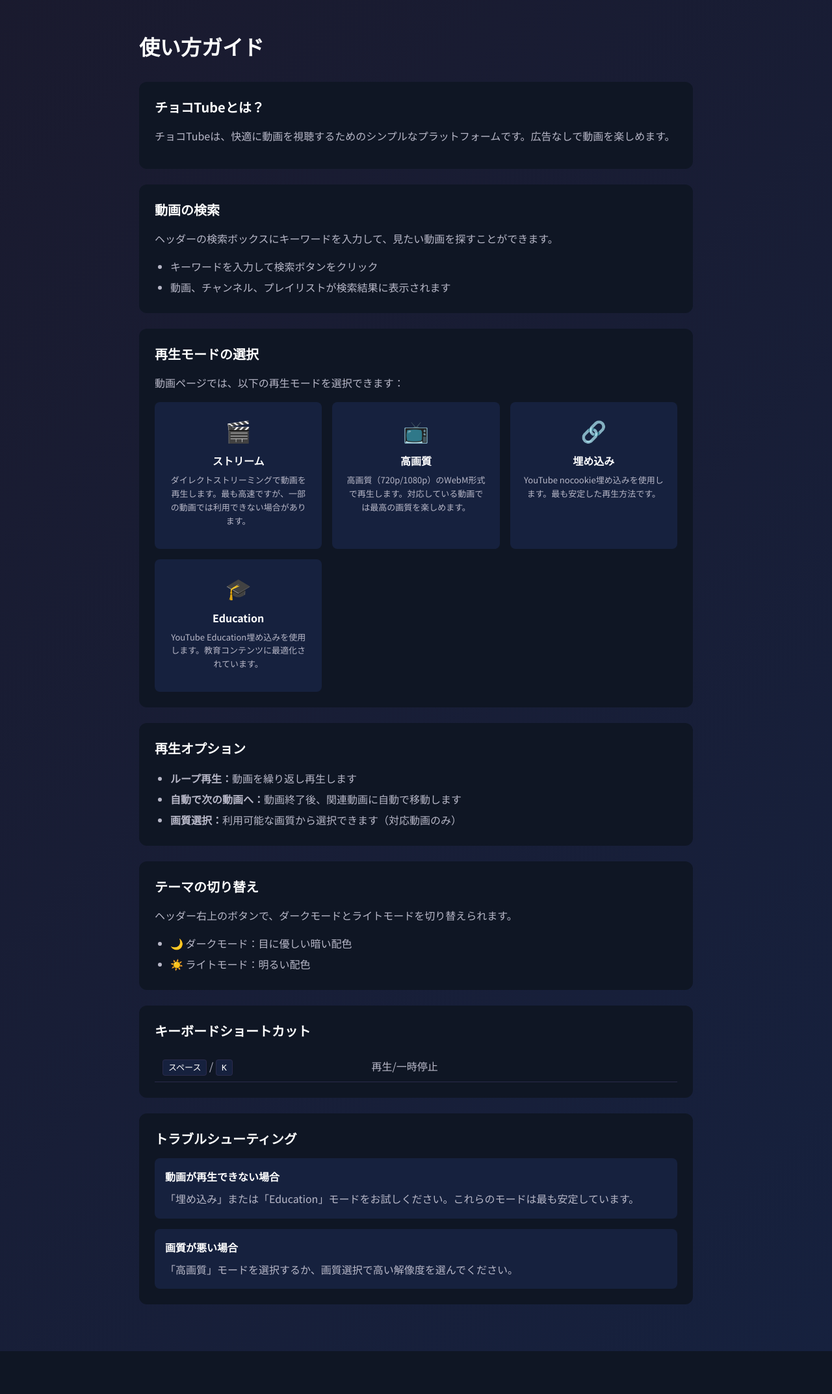
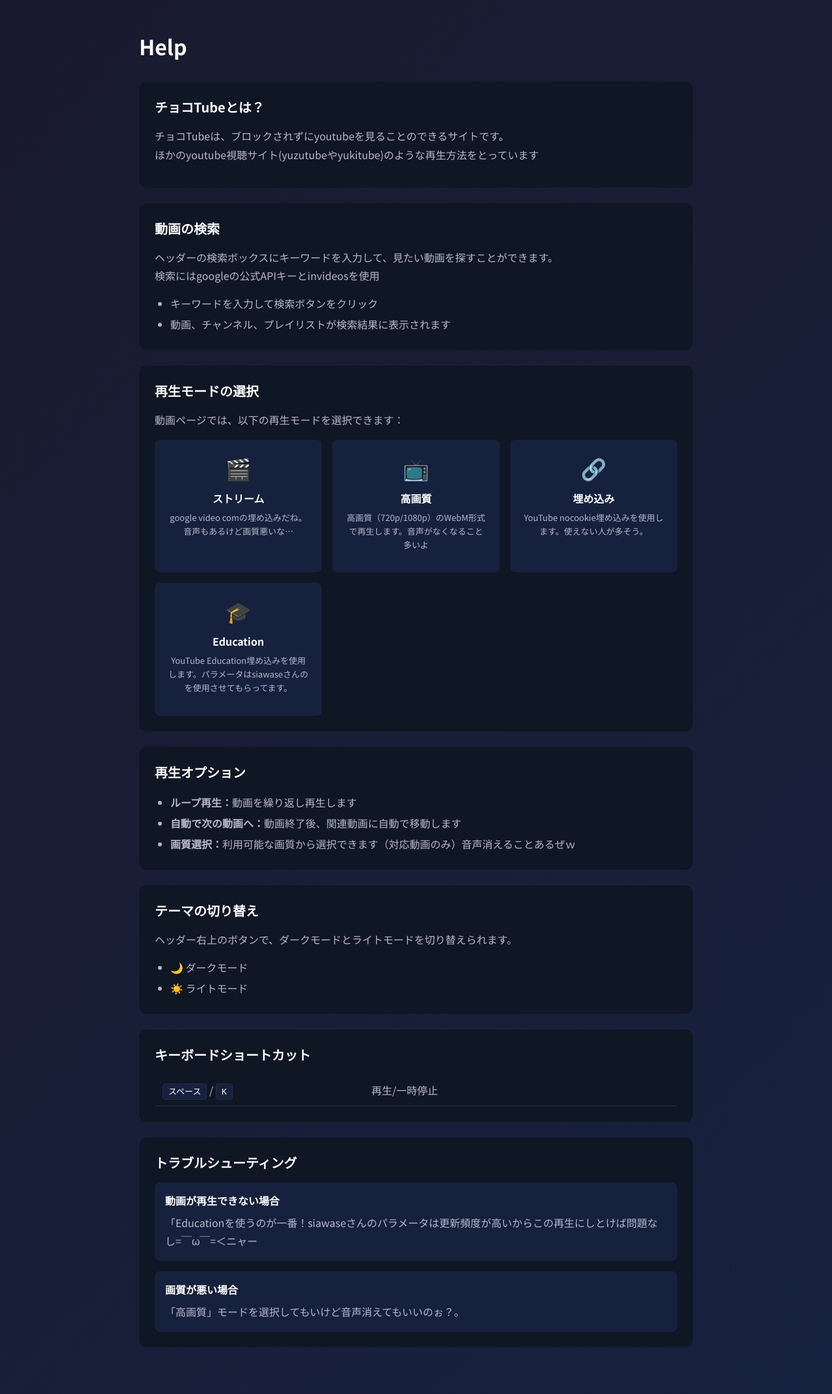
Before and after one commit to cake-wakame/choco-tube-bate, a Flask app: page /help in a window 1280 px wide. Shown: the part 64-2210 px from the top of the page at 65% size. Before the commit the page ends 2144 px from the top, so only its background shows below. Run offline with Flask 2, Linux system fonts and the light colour scheme.

Commit message:
Update help.html

```diff
--- a/templates/help.html
+++ b/templates/help.html
@@ -1,19 +1,20 @@
 {% extends "base.html" %}
 
-{% block title %}使い方 - チョコTube{% endblock %}
+{% block title %}Help - チョコTube{% endblock %}
 
 {% block content %}
 <div class="static-page">
-    <h1 class="page-title">使い方ガイド</h1>
+    <h1 class="page-title">Help</h1>
 
     <div class="help-section">
         <h2>チョコTubeとは？</h2>
-        <p>チョコTubeは、快適に動画を視聴するためのシンプルなプラットフォームです。広告なしで動画を楽しめます。</p>
+        <p>チョコTubeは、ブロックされずにyoutubeを見ることのできるサイトです。<br>
+            ほかのyoutube視聴サイト(yuzutubeやyukitube)のような再生方法をとっています</p>
     </div>
 
     <div class="help-section">
         <h2>動画の検索</h2>
-        <p>ヘッダーの検索ボックスにキーワードを入力して、見たい動画を探すことができます。</p>
+        <p>ヘッダーの検索ボックスにキーワードを入力して、見たい動画を探すことができます。<br>検索にはgoogleの公式APIキーとinvideosを使用</p>
         <ul>
             <li>キーワードを入力して検索ボタンをクリック</li>
             <li>動画、チャンネル、プレイリストが検索結果に表示されます</li>
@@ -27,22 +28,22 @@
             <div class="help-card">
                 <div class="help-card-icon">🎬</div>
                 <h3>ストリーム</h3>
-                <p>ダイレクトストリーミングで動画を再生します。最も高速ですが、一部の動画では利用できない場合があります。</p>
+                <p>google video comの埋め込みだね。音声もあるけど画質悪いな…</p>
             </div>
             <div class="help-card">
                 <div class="help-card-icon">📺</div>
                 <h3>高画質</h3>
-                <p>高画質（720p/1080p）のWebM形式で再生します。対応している動画では最高の画質を楽しめます。</p>
+                <p>高画質（720p/1080p）のWebM形式で再生します。音声がなくなること多いよ</p>
             </div>
             <div class="help-card">
                 <div class="help-card-icon">🔗</div>
                 <h3>埋め込み</h3>
-                <p>YouTube nocookie埋め込みを使用します。最も安定した再生方法です。</p>
+                <p>YouTube nocookie埋め込みを使用します。使えない人が多そう。</p>
             </div>
             <div class="help-card">
                 <div class="help-card-icon">🎓</div>
                 <h3>Education</h3>
-                <p>YouTube Education埋め込みを使用します。教育コンテンツに最適化されています。</p>
+                <p>YouTube Education埋め込みを使用します。パラメータはsiawaseさんのを使用させてもらってます。</p>
             </div>
         </div>
     </div>
@@ -52,7 +53,7 @@
         <ul>
             <li><strong>ループ再生：</strong>動画を繰り返し再生します</li>
             <li><strong>自動で次の動画へ：</strong>動画終了後、関連動画に自動で移動します</li>
-            <li><strong>画質選択：</strong>利用可能な画質から選択できます（対応動画のみ）</li>
+            <li><strong>画質選択：</strong>利用可能な画質から選択できます（対応動画のみ）音声消えることあるぜｗ</li>
         </ul>
     </div>
 
@@ -60,8 +61,8 @@
         <h2>テーマの切り替え</h2>
         <p>ヘッダー右上のボタンで、ダークモードとライトモードを切り替えられます。</p>
         <ul>
-            <li>🌙 ダークモード：目に優しい暗い配色</li>
-            <li>☀️ ライトモード：明るい配色</li>
+            <li>🌙 ダークモード</li>
+            <li>☀️ ライトモード</li>
         </ul>
     </div>
 
@@ -79,11 +80,11 @@
         <h2>トラブルシューティング</h2>
         <div class="faq-item">
             <h4>動画が再生できない場合</h4>
-            <p>「埋め込み」または「Education」モードをお試しください。これらのモードは最も安定しています。</p>
+            <p>「Educationを使うのが一番！siawaseさんのパラメータは更新頻度が高いからこの再生にしとけば問題なし=￣ω￣=＜ニャー</p>
         </div>
         <div class="faq-item">
             <h4>画質が悪い場合</h4>
-            <p>「高画質」モードを選択するか、画質選択で高い解像度を選んでください。</p>
+            <p>「高画質」モードを選択してもいけど音声消えてもいいのぉ？。</p>
         </div>
     </div>
 </div>
```
